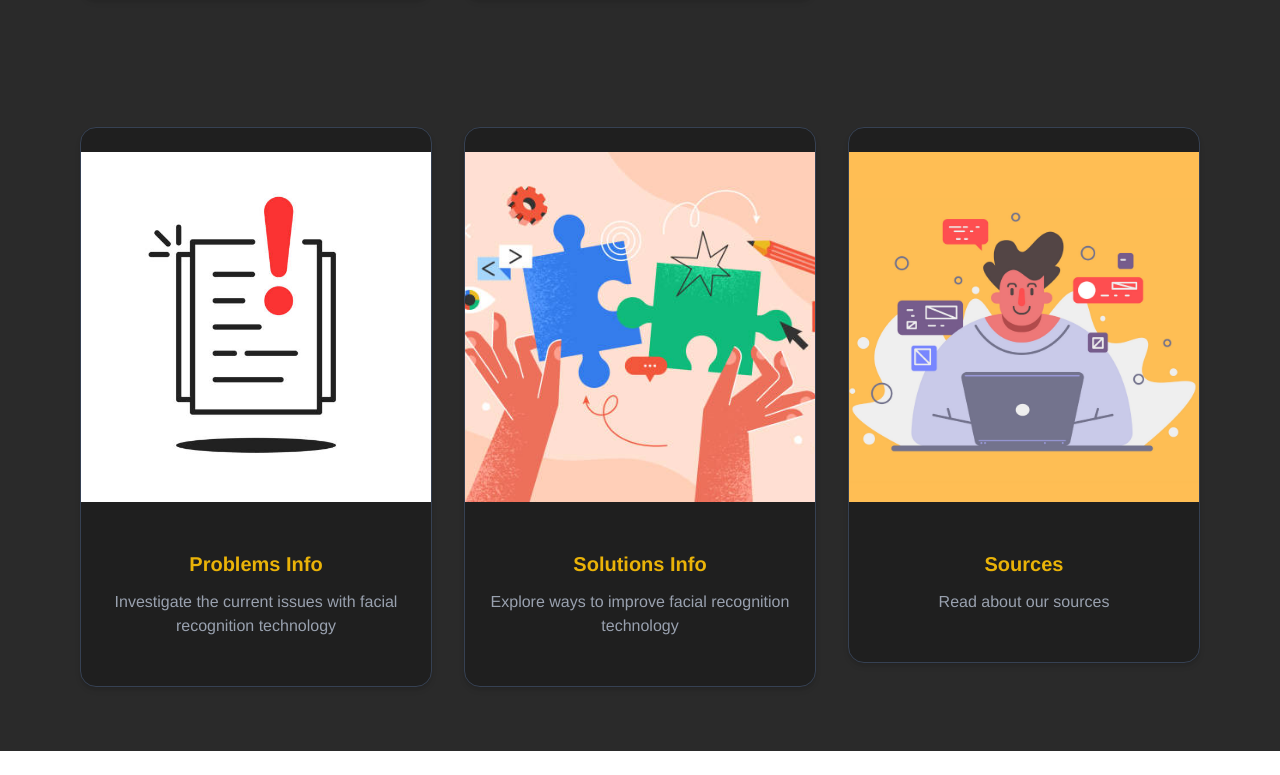
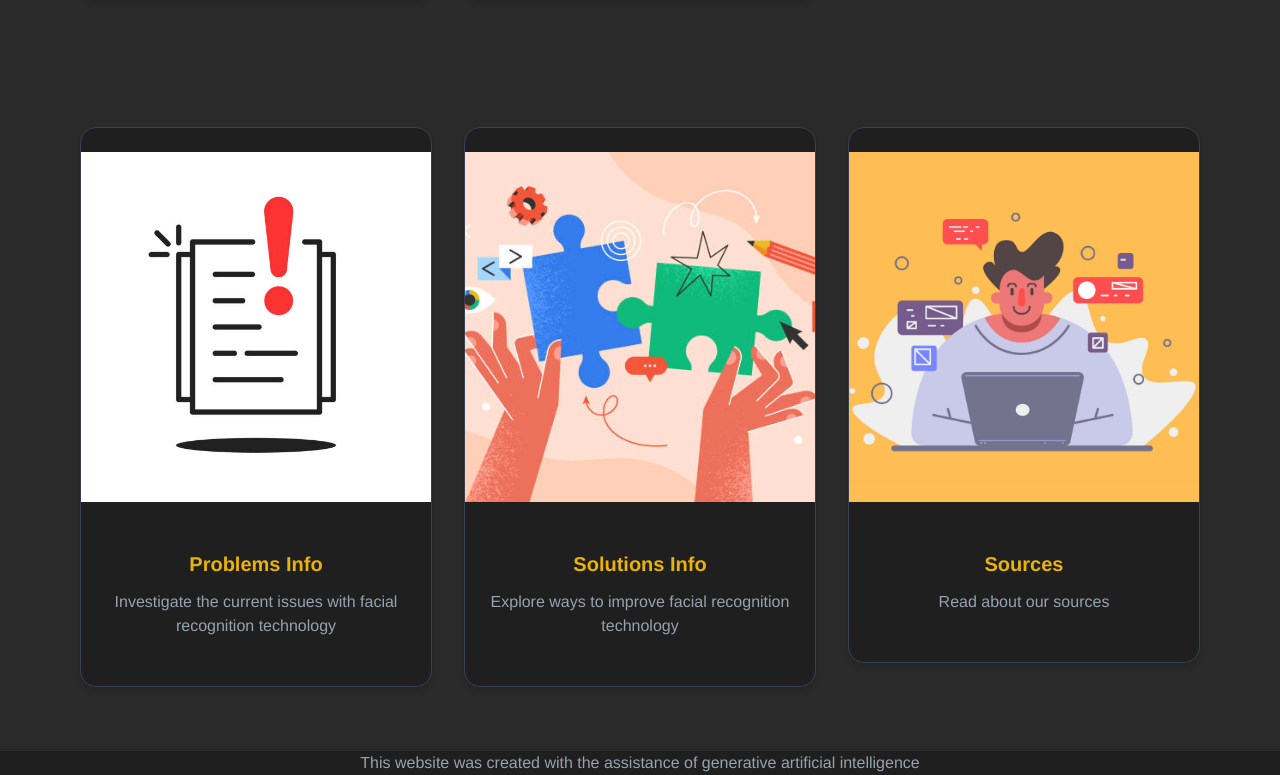
Before and after one commit to jfletch23/jfletch23.github.io, a React (Vite) app: page /#/ in a window 1280 px wide. Shown: the part 1527-2302 px from the top of the page. Before the commit the page ends 2278 px from the top, so only its background shows below. Built offline with nearby package versions, Linux system fonts and the light colour scheme.

Commit message:
Added A.I. disclaimer

```diff
--- a/src/pages/LandingPage.tsx
+++ b/src/pages/LandingPage.tsx
@@ -124,6 +124,7 @@ export function LandingPage() {
                     ))}
                 </div>
             </section>
+            <p className="text-gray-400 text-center">This website was created with the assistance of generative artificial intelligence</p>
         </div>
     );
 }
```
